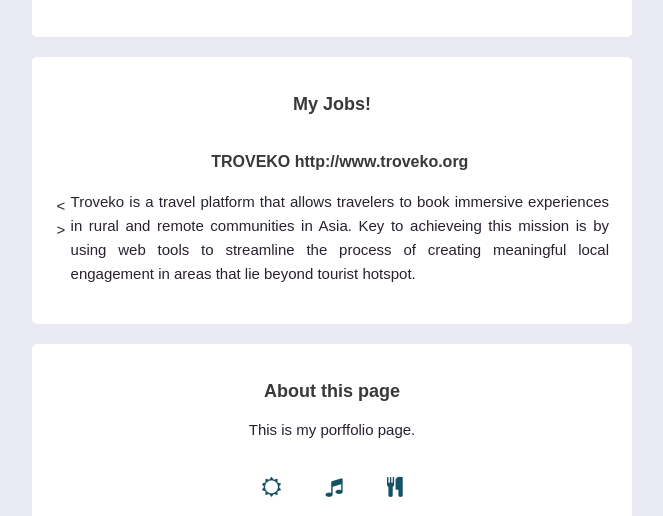
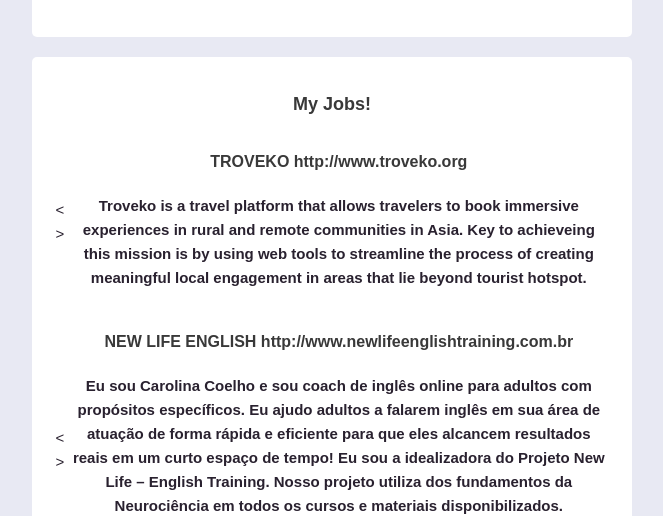
Before and after one commit to gecosta7/profile, a plain HTML site: page index.html in a window 1280 px wide. Shown: the part 456-972 px from the top of the page, without its empty margins (308-971 px from the left). Drawn offline with Linux system fonts and the light colour scheme.

Commit message:
update
update the profile

```diff
--- a/index.html
+++ b/index.html
@@ -40,22 +40,25 @@
             </td>
             <td>
               <h3>TROVEKO http://www.troveko.org</h3>
-              <p> Troveko is a travel platform that allows travelers to book immersive experiences
+              <h4> Troveko is a travel platform that allows travelers to book immersive experiences
                 in rural and remote communities in Asia. Key to achieveing this mission is by using
                 web tools to streamline the process of creating meaningful local engagement in areas
-                that lie beyond tourist hotspot. </p>
+                that lie beyond tourist hotspot. </h4>
             </td>
           </tr>
-           <!--
+
           <tr>
             <td>
-              <img src="images/Assassins-Creed.jpg" alt="Assassin's Creed">
+              < >
             </td>
             <td>
-              <h3>Assassin's Creed</h3>
-              <p>Assassin's Creed is a franchise centered on an action-adventure video game series developed by Ubisoft. It depicts a centuries-old struggle pitting the Assassins, who fight for peace and free will, against the Templars, who believe peace comes through control of humanity. The series features historical fiction mixed with real-world historical events and figures. The series took inspiration from the novel Alamut by the Slovenian writer Vladimir Bartol,[1] while building upon concepts from the Prince of Persia series.</p>
+              <h3>NEW LIFE ENGLISH http://www.newlifeenglishtraining.com.br</h3>
+              <h4>Eu sou Carolina Coelho e sou coach de inglês online para adultos com propósitos específicos. Eu ajudo adultos a falarem inglês em sua área de atuação de forma rápida e eficiente para que eles alcancem resultados reais em um curto espaço de tempo!
+
+Eu sou a idealizadora do Projeto New Life – English Training. Nosso projeto utiliza dos fundamentos da Neurociência em todos os cursos e materiais disponibilizados. Trabalhamos com cursos rápidos e especialmente desenvolvidos para a necessidade real de utilização.</h4>
             </td>
           </tr>
+          <!--
           <tr>
             <td>
               <img src="images/the return of the king.jpg" alt="The return of the king">
```
